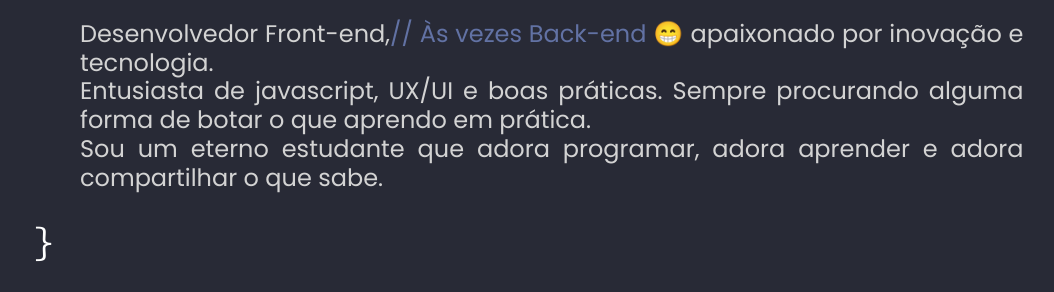
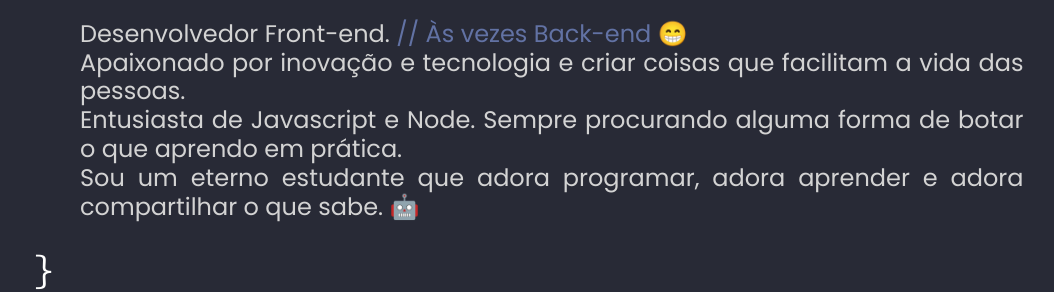
Before and after one commit to filipezz/personal-website, a Gatsby site: page / in a window 1280 px wide. Shown: the part 343-635 px from the top of the page, without its empty margins (53-1107 px from the left). Built offline with nearby package versions, Linux system fonts and the light colour scheme; Gatsby itself is replaced by a stand-in of ours.

```diff
--- a/src/components/info.js
+++ b/src/components/info.js
@@ -12,7 +12,7 @@ export default function info() {
       <div className="my-5"></div>
       <div className="display-3">
         <span style={{ color: "white" }}>Olá, eu sou o </span> <br />
-        &#40;&#123;<span style={{ color: "#ff992c" }}> Filipe </span>{" "}
+        &#40;&#123;<span style={{ color: "#ff992c" }}> Filipe </span>
         &#125;&#41;
       </div>
       <div className="h1 code mt-4 mb-3" style={{ color: "#8be9fd	" }}>
@@ -23,14 +23,17 @@ export default function info() {
         className="h4 mx-5 my-4 text-justify info"
         style={{ color: "#d3d3d3	" }}
       >
-        Desenvolvedor Front-end,
-        <span style={{ color: "#6272a4" }}>// Às vezes Back-end 😁</span>{" "}
-        apaixonado por inovação e tecnologia. <br />
-        Entusiasta de javascript, UX/UI e boas práticas. Sempre procurando
-        alguma forma de botar o que aprendo em prática.
+        Desenvolvedor Front-end.{" "}
+        <span style={{ color: "#6272a4" }}>// Às vezes Back-end 😁</span>
+        <br />
+        Apaixonado por inovação e tecnologia e criar coisas que facilitam a vida
+        das pessoas.
+        <br />
+        Entusiasta de Javascript e Node. Sempre procurando alguma forma de botar
+        o que aprendo em prática.
         <br />
         Sou um eterno estudante que adora programar, adora aprender e adora
-        compartilhar o que sabe.
+        compartilhar o que sabe. 🤖
       </div>
       <div className="h1 code mt-2 mb-3">{"}"}</div>
       <div className="h1 mt-5 footer ">
```
